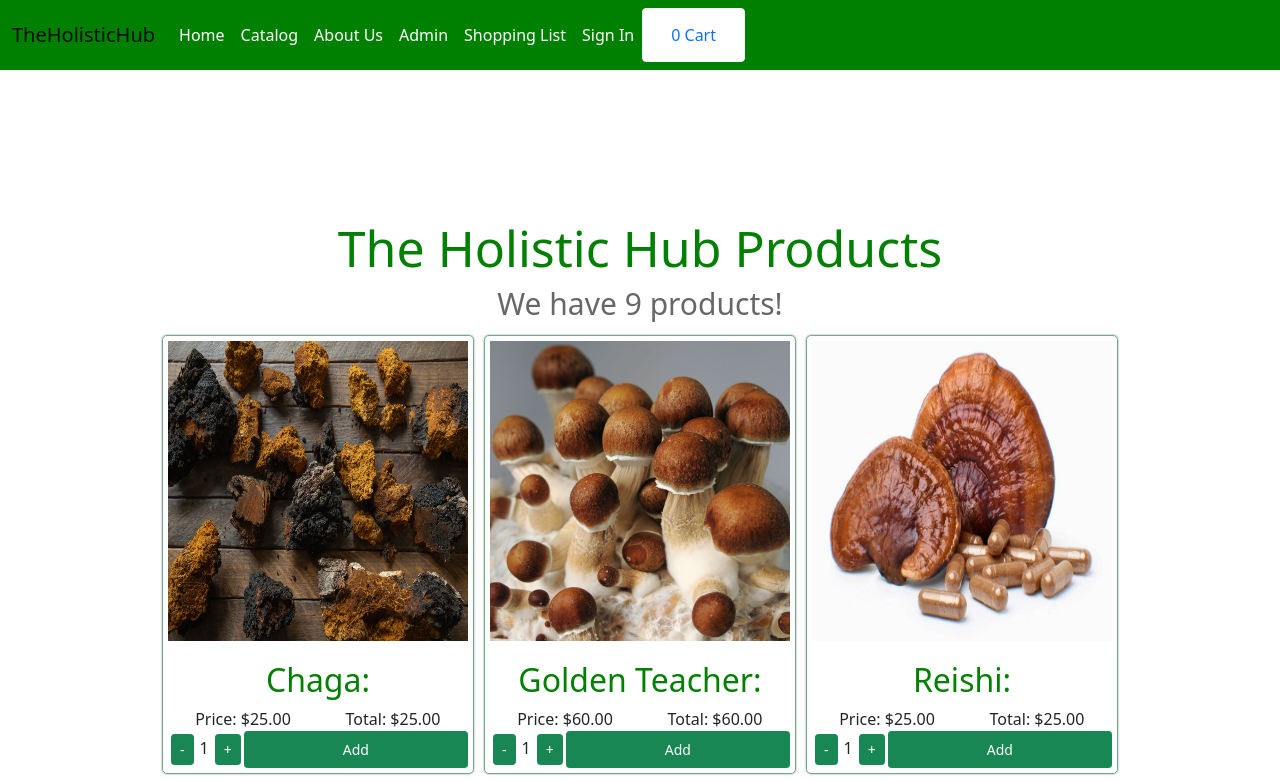
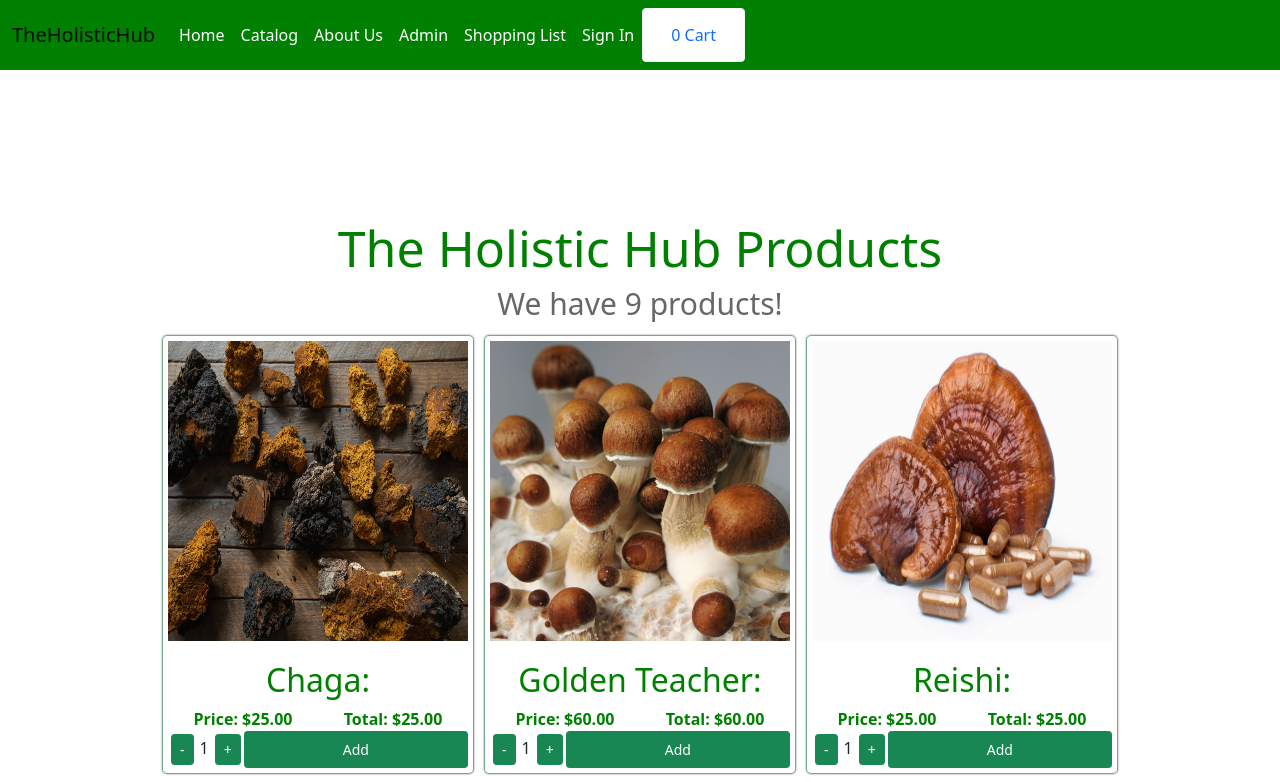
Before and after one commit to benjaminvance/THH, a React (Create React App) app: page /catalog in a window 1280 px wide. Shown: the top 782 px of the page. Built offline with nearby package versions, Linux system fonts and the light colour scheme.

Commit message:
Update product.css

```diff
--- a/src/components/product.css
+++ b/src/components/product.css
@@ -22,6 +22,8 @@
 
 .product .prices{
     display: flex;
+    color: green;
+    font-weight: 700;
 }
 
 .product .prices label {
```
